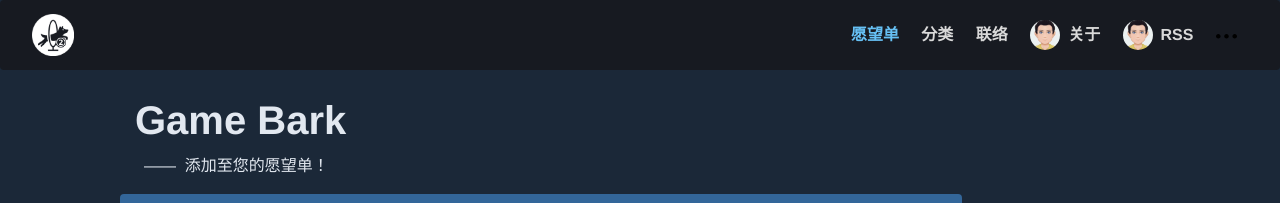
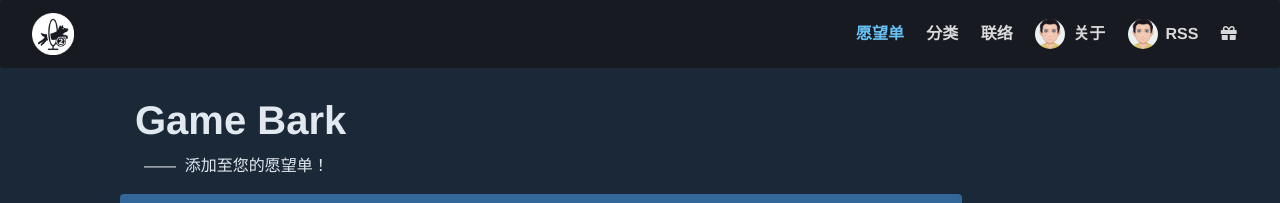
Before and after one commit to vicevolf/wishlist-gold, a Jekyll site: the page built from index.html, in a window 1280 px wide. Shown: the top 203 px of the page. Built offline with Jekyll 4.4.1, drawn with Linux system fonts in a browser that asks for light colours; the list of posts is cut into pages by our own code; comment, search, counter and statistics services are not loaded.

Commit message:
Update menu-header.html

```diff
--- a/_includes/menu-header.html
+++ b/_includes/menu-header.html
@@ -17,7 +17,8 @@
 </li>
 <li class="nav-item dropdown">
 	<a class="nav-link" href="#" id="dropdown02" data-toggle="dropdown" aria-haspopup="true" aria-expanded="false">
-	  <svg style="margin-top:10px;" class="_3DJPT" version="1.1" viewbox="0 0 32 32" width="21" height="21" aria-hidden="false" data-reactid="71"><path d="M7 15.5c0 1.9-1.6 3.5-3.5 3.5s-3.5-1.6-3.5-3.5 1.6-3.5 3.5-3.5 3.5 1.6 3.5 3.5zm21.5-3.5c-1.9 0-3.5 1.6-3.5 3.5s1.6 3.5 3.5 3.5 3.5-1.6 3.5-3.5-1.6-3.5-3.5-3.5zm-12.5 0c-1.9 0-3.5 1.6-3.5 3.5s1.6 3.5 3.5 3.5 3.5-1.6 3.5-3.5-1.6-3.5-3.5-3.5z" data-reactid="22"></path></svg>
+	  <!-- <svg style="margin-top:10px;" class="_3DJPT" version="1.1" viewbox="0 0 32 32" width="21" height="21" aria-hidden="false" data-reactid="71"><path d="M7 15.5c0 1.9-1.6 3.5-3.5 3.5s-3.5-1.6-3.5-3.5 1.6-3.5 3.5-3.5 3.5 1.6 3.5 3.5zm21.5-3.5c-1.9 0-3.5 1.6-3.5 3.5s1.6 3.5 3.5 3.5 3.5-1.6 3.5-3.5-1.6-3.5-3.5-3.5zm-12.5 0c-1.9 0-3.5 1.6-3.5 3.5s1.6 3.5 3.5 3.5 3.5-1.6 3.5-3.5-1.6-3.5-3.5-3.5z" data-reactid="22"></path></svg> -->
+	  <i class="fas fa-gift"></i>
 	</a>
 	<div class="dropdown-menu dropdown-menu-right shadow-lg" aria-labelledby="dropdown02">
 		<h4 class="dropdown-header display-4">Download Pintereso<br/> Free Bootstrap Jekyll Theme</h4>
```
